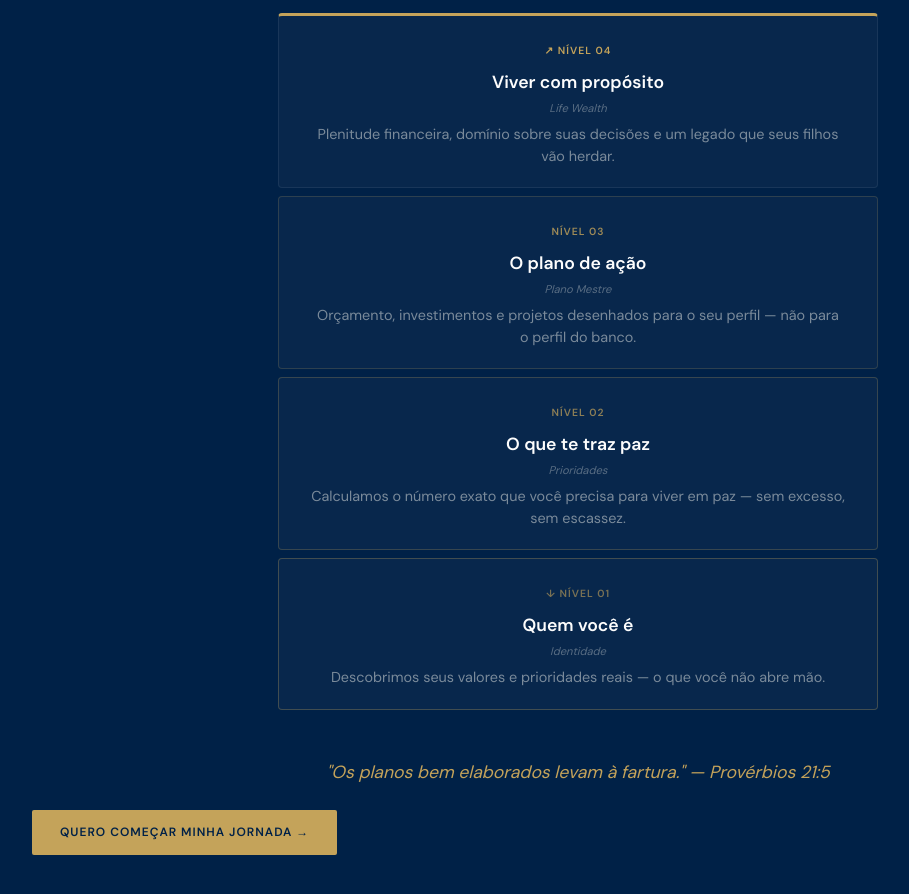
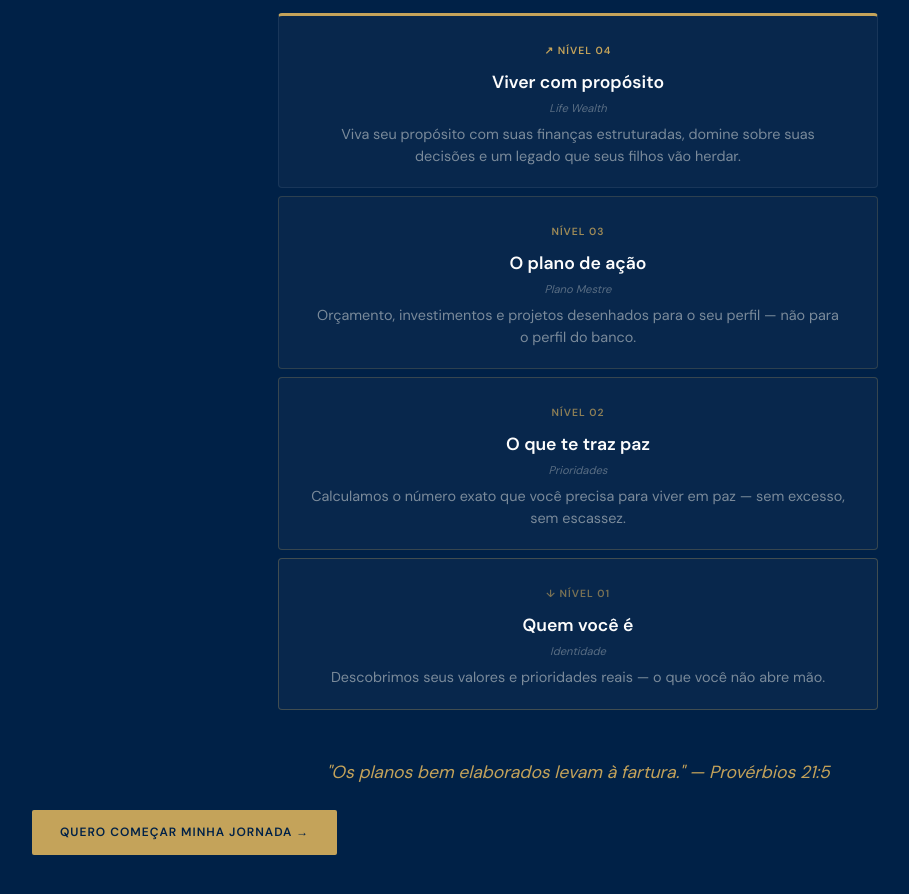
Before and after one commit to maycontour-bit/cf-site, a Next.js app: page / in a window 1280 px wide. Shown: the part 3800-4694 px from the top of the page, without its empty margins (62-971 px from the left). Built offline with nearby package versions, Linux system fonts and the light colour scheme.

Commit message:
Fix: texto nivel 4 piramide

```diff
--- a/app/page.tsx
+++ b/app/page.tsx
@@ -222,7 +222,7 @@ export default function Home() {
                 <span className="jornada-label">↗ Nível 04</span>
                 <h4>Viver com propósito</h4>
                 <p className="jornada-tech"><em>Life Wealth</em></p>
-                <p>Plenitude financeira, domínio sobre suas decisões e um legado que seus filhos vão herdar.</p>
+                <p>Viva seu propósito com suas finanças estruturadas, domine sobre suas decisões e um legado que seus filhos vão herdar.</p>
               </div>
               <div className="jornada-nivel jornada-nivel-3">
                 <span className="jornada-label">Nível 03</span>
```
